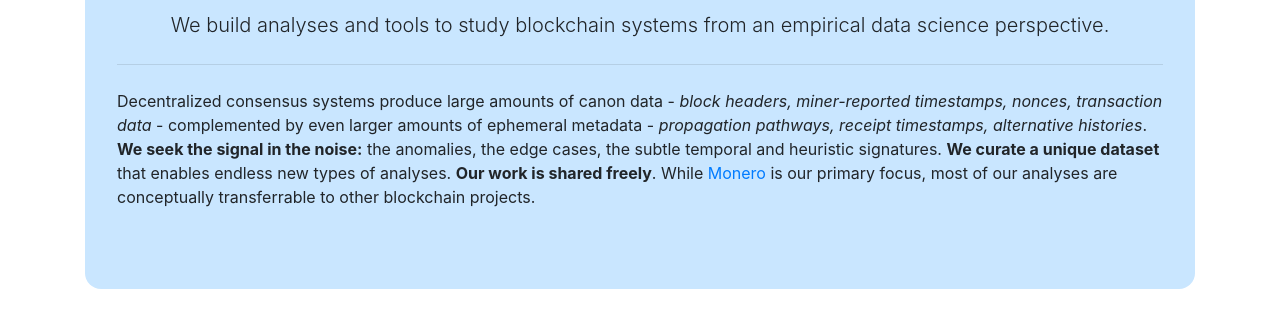
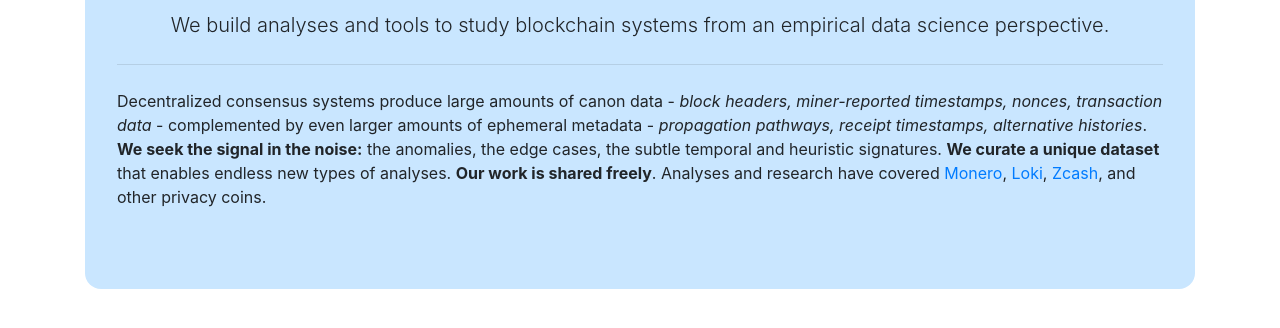
Before and after one commit to noncesense-research-lab/noncesense-research-lab.github.io, a plain HTML site: page index.html in a window 1280 px wide. Shown: the part 445-773 px from the top of the page. Drawn offline with Linux system fonts and the light colour scheme.

Commit message:
Update index.html

```diff
--- a/index.html
+++ b/index.html
@@ -54,7 +54,7 @@
 
     <hr class="my-4">
     <p>
-      Decentralized consensus systems produce large amounts of canon data - <em>block headers, miner-reported timestamps, nonces, transaction data</em> - complemented by even larger amounts of ephemeral metadata - <em>propagation pathways, receipt timestamps, alternative histories</em>. <strong>We seek the signal in the noise:</strong> the anomalies, the edge cases, the subtle temporal and heuristic signatures. <strong>We curate a unique dataset</strong> that enables endless new types of analyses. <strong>Our work is shared freely</strong>. While <a href="https://getmonero.org/">Monero</a> is our primary focus, most of our analyses are conceptually transferrable to other blockchain projects.</p>
+      Decentralized consensus systems produce large amounts of canon data - <em>block headers, miner-reported timestamps, nonces, transaction data</em> - complemented by even larger amounts of ephemeral metadata - <em>propagation pathways, receipt timestamps, alternative histories</em>. <strong>We seek the signal in the noise:</strong> the anomalies, the edge cases, the subtle temporal and heuristic signatures. <strong>We curate a unique dataset</strong> that enables endless new types of analyses. <strong>Our work is shared freely</strong>. Analyses and research have covered <a href="https://getmonero.org/">Monero</a>, <a href="https://loki.network/">Loki</a>,  <a href="https://z.cash/">Zcash</a>, and other privacy coins.</p>
   </div>
 
   <span class="anchor" id="joinus"></span>
```
